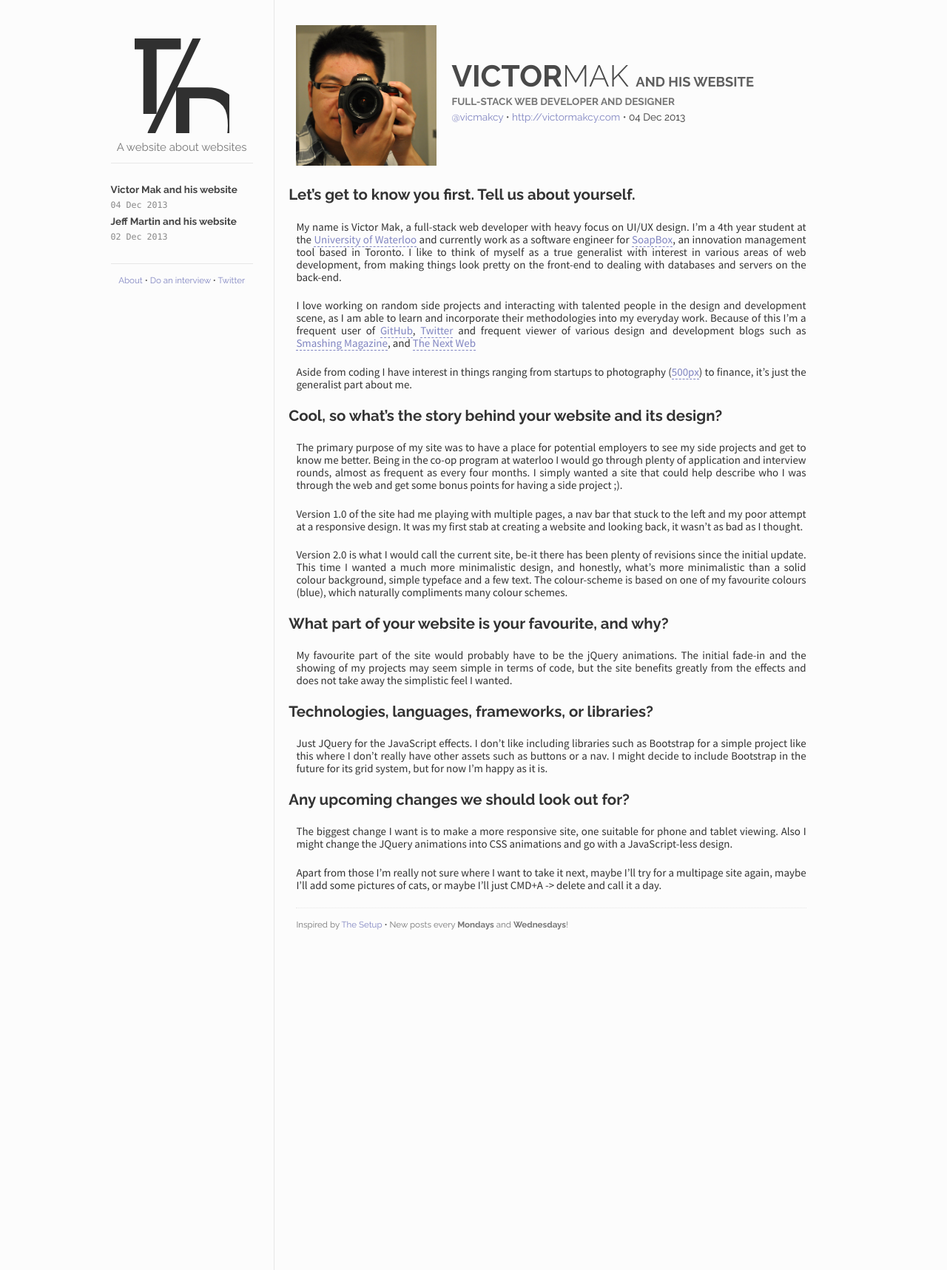
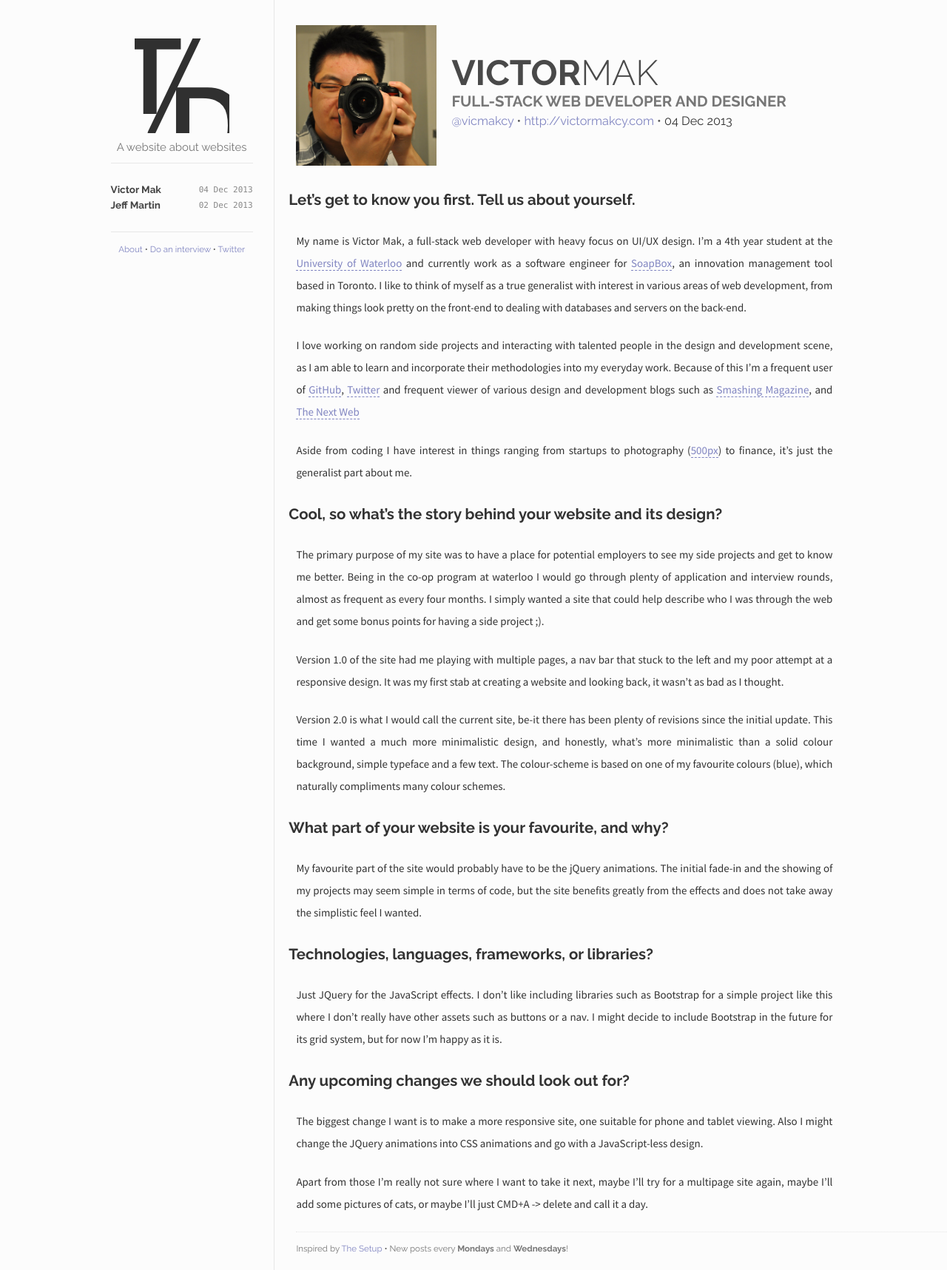
Before and after one commit to the-development/thedevelopment, a Jekyll site: the page built from index.html, in a window 1280 px wide. Shown: the whole page at 74% size. Built offline with Jekyll 4.4.1, drawn with Linux system fonts in a browser that asks for light colours; Markdown is read by kramdown in place of the engine named in the settings.

Commit message:
Line height and post width adjustments

```diff
--- a/_includes/post.html
+++ b/_includes/post.html
@@ -7,12 +7,12 @@
       <img id="dp" src="/images/dps/{{ page.img }}">
     </div>
     <div id="info-container">
-      <h1 id="post-title"><span class="bold">{{ page.firstname }}</span><span class="thin">{{ page.lastname }}</span> <span id="post-title-suffix">{{ page.titlesuffix }}</span></h1>
+      <h1 id="name"><span class="bold">{{ page.firstname }}</span><span class="thin">{{ page.lastname }}</span></h1>
       <div id="info-links">
         {% if page.company %}
-          <span id="position">{{ page.position }} at <a href="{{ page.companyurl }}" id="company">{{ page.company }}</a></span>
+          <p id="position">{{ page.position }} at <a href="{{ page.companyurl }}" id="company">{{ page.company }}</a></p>
         {% else %}
-          <span id="position">{{ page.position }}</span>
+          <p id="position">{{ page.position }}</p>
         {% endif %}
         <a href="http://twitter.com/{{ page.twitter }}" id="twitter-url" class="post-info">@{{ page.twitter }}</a> <span class="separator">&bull;</span>
         <a href="{{ page.website }}" id="website-url" class="post-info">{{ page.website }}</a> <span class="separator">&bull;</span>
--- a/_layouts/default.html
+++ b/_layouts/default.html
@@ -32,7 +32,7 @@
           <ul class="posts-list">
             {% for post in site.posts %}
               <li>
-                <a class="post-title" href="{{ post.url }}">{{ post.firstname }} {{ post.lastname }} {{ post.titlesuffix }}</a>
+                <a class="post-title" href="{{ post.url }}">{{ post.firstname }} {{ post.lastname }}</a>
                 <span class="post-date">{{ post.date | date_to_string }}</span>
               </li>
             {% endfor %}
--- a/css/main.css
+++ b/css/main.css
@@ -144,24 +144,25 @@ a:hover {
   padding-left: 20px;
 }
 
-#post-title {
+#name {
   color: #494949;
-  margin-bottom: 0.25em;
-  font-size: 3em;
+  margin-bottom: 0.35em;
+  font-size: 3.5em;
   text-transform: uppercase;
-}
-
-#post-title-suffix {
-  color: #5f5f5f;
-  font-size: 0.45em;
 }
 
 #position {
   color: #777;
   font-weight: 600;
+  font-size: 1.25em;
   text-transform: uppercase;
   display: block;
-  padding-bottom: 0.35em;
+  padding-top: 0.25em;
+  padding-bottom: 0.45em;
+}
+
+#info-links {
+  font-size: 1.2em;
 }
 
 .bold {
@@ -173,6 +174,8 @@ a:hover {
 }
 
 .post {
+  line-height: 30px;
+  max-width: 725px;
   clear: both;
 }
 
@@ -258,7 +261,6 @@ a:hover {
 
 .content {
   padding-left: 2.125em;
-  padding-right: 14em;
 }
 
 .header {
@@ -275,8 +277,8 @@ a:hover {
 .post-date {
   color: #888;
   font-family: Monaco, "Courier New", monospace;
-  font-size: 0.95em;
-  display: block;
+  font-size: 0.9em;
+  float: right;
 }
 
 #sidebar-button {
--- a/css/responsive.css
+++ b/css/responsive.css
@@ -17,7 +17,7 @@
 }
 
 @media (max-width:1090px) {
-  #post-title {
+  #name {
     font-size: 2.5em;
   }
 
@@ -54,7 +54,7 @@
     max-width: 128px;
   }
 
-  #post-title {
+  #name {
     font-size: 1.5em;
   }
 
@@ -66,7 +66,6 @@
     text-align: left;
   }
 
-  #post-title-suffix,
   #info-links *,
   .post-info,
   .footer-link {
```
